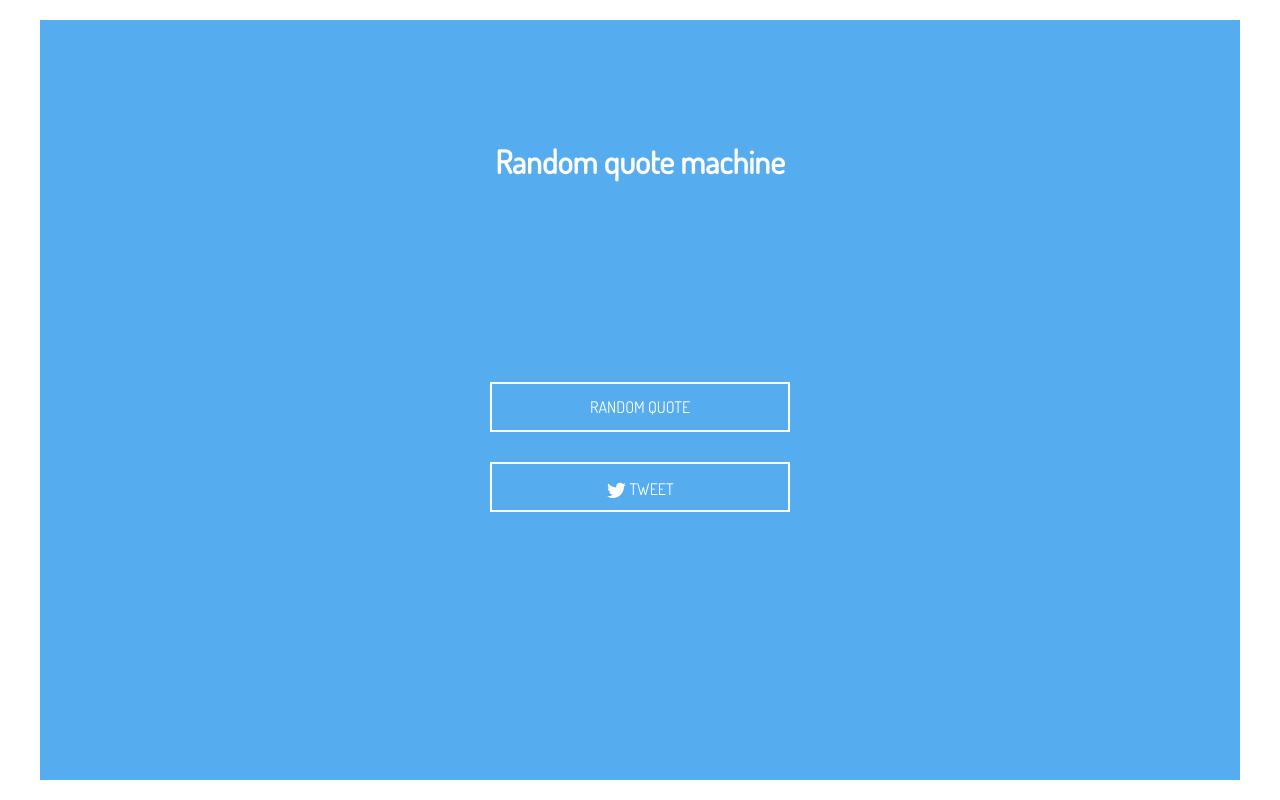
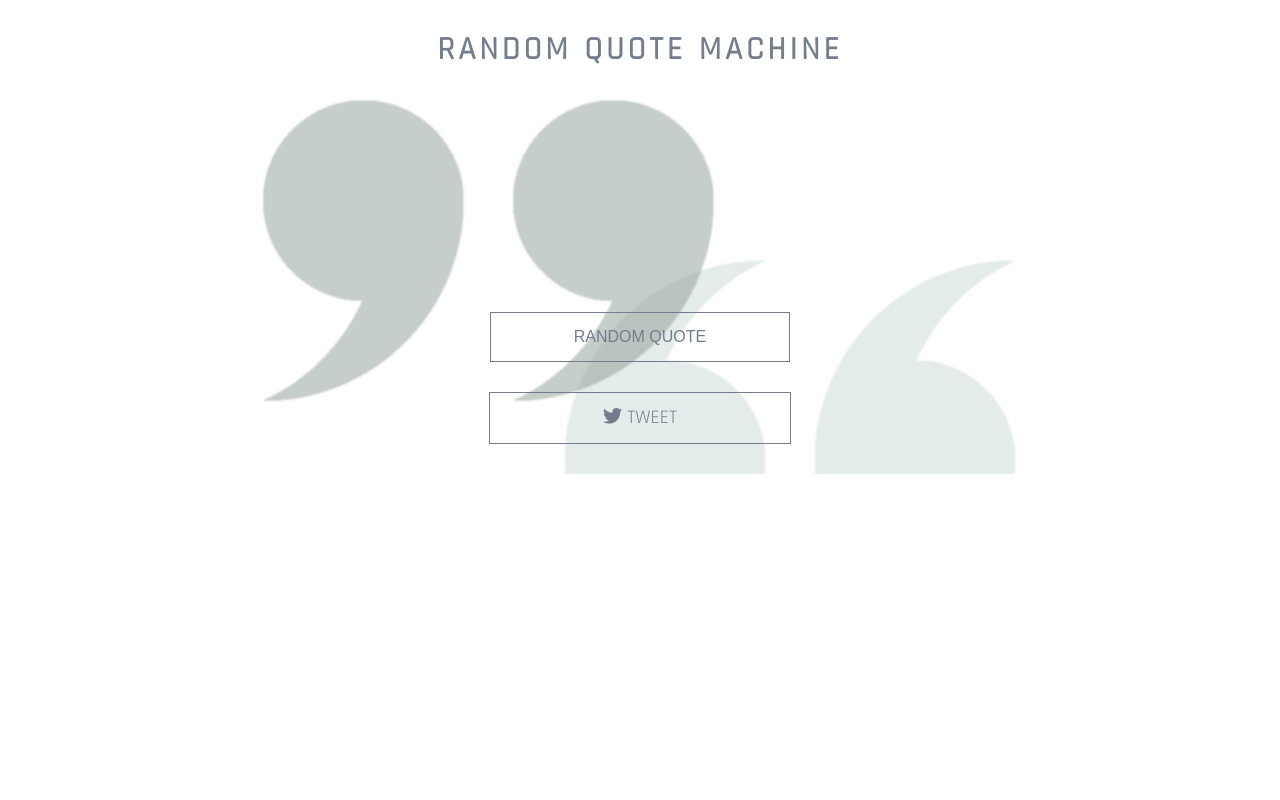
Before and after one commit to wandakalinowska/Zadanie_12_5, a plain HTML site: page index.html in a window 1280 px wide. Drawn offline with nearby package versions, Linux system fonts and the light colour scheme; no server answers; a web font is replaced by a local one.

Commit message:
Add style

```diff
--- a/index.html
+++ b/index.html
@@ -3,11 +3,11 @@
 <head>
 	<meta charset="UTF-8">
 	<title></title>
-	<link href="https://maxcdn.bootstrapcdn.com/font-awesome/4.7.0/css/font-awesome.min.css" rel="stylesheet" integrity="sha384-wvfXpqpZZVQGK6TAh5PVlGOfQNHSoD2xbE+QkPxCAFlNEevoEH3Sl0sibVcOQVnN" crossorigin="anonymous">
+	<link rel="stylesheet" href="https://use.fontawesome.com/releases/v5.3.1/css/all.css" integrity="sha384-mzrmE5qonljUremFsqc01SB46JvROS7bZs3IO2EmfFsd15uHvIt+Y8vEf7N7fWAU" crossorigin="anonymous">
 	<link rel="stylesheet" href="style.css">
 </head>
 <body>
-    <main>
+<main>
     <header>
         <h1>Random quote machine</h1>
     </header>
@@ -17,9 +17,9 @@
     </div>
     <div>
         <button class="trigger"> Random quote </button>
-        <a href="#" target="_blank" class="tweet"><i class="fa fa-lg fa-twitter"></i> Tweet</a>
+        <a href="#" target="_blank" class="tweet"><i class="fab fa-twitter"></i> Tweet</a>
     </div>
-	</main>
+</main>
 	<script src="https://ajax.googleapis.com/ajax/libs/jquery/1.12.4/jquery.min.js"></script>
     <script type="text/javascript" src="scripts.js"></script>
 </body>
--- a/scripts.js
+++ b/scripts.js
@@ -17,14 +17,14 @@ function createTweet(input) {
         quoteAuthor = "Unknown author";
     }
 
-    var tweetText = "Quote of the day - " + quoteText + " Author: " + quoteAuthor;
+    var tweetText = "Quote of the day - " + quoteText + " ~ " + quoteAuthor;
 
     if (tweetText.length > 140) {
     	getQuote();
 	} else {
 	    var tweet = tweetLink + encodeURIComponent(tweetText);
 	    $('.quote').text(quoteText);
-	    $('.author').text("Author: " + quoteAuthor);
+	    $('.author').text("~ " + quoteAuthor);
 	    $('.tweet').attr('href', tweet);
 	}
 
--- a/style.css
+++ b/style.css
@@ -1,39 +1,70 @@
-@import url('https://fonts.googleapis.com/css?family=Dosis');
+@import url('https://fonts.googleapis.com/css?family=Petit+Formal+Script');
+@import url('https://fonts.googleapis.com/css?family=Rajdhani');
 
-* {
-  box-sizing: border-box; }
+
+
 
 body {
-  font-family: 'Dosis', sans-serif;
-  margin: 0;
+  font-family: 'Rajdhani', sans-serif;
+
+
 }
 
 main {
-  margin: 20px auto;
-  background-color: #55acee;
+  margin: 0 auto;
   width: 100%;
-  max-width: 1200px;
-  height: calc(100vh - 40px);
+  max-width: 1000px;
   text-align: center;
-  color: #fff;
-  padding: 100px;
+  color: #000;
+  display: flex;
+  flex-direction: column;
+  align-items: center;
+  background-image: url(background.jpg);
+  background-size: cover;
+}
+
+header {
+  display: block;
+  width: 100%;
+  text-transform: uppercase;
+  color: #747d8c;
+  letter-spacing: 4px;
+
+
 }
 
 .box {
   margin-top: 100px;
+  max-width: 800px;
+}
+
+
+.quote {
+  font-family: 'Petit Formal Script', cursive;
+}
+
+.author{
+  text-align: right;
+  margin-right: 50px;
+  font-size: 120%;
 }
 
 .trigger {
   margin-top: 100px;
   width: 300px;
   height: 50px;
-  border: 2px solid #fff;
-  background-color: #55acee;
-  color: #ffffff;
+  border: 1px solid #747d8c;
+  color: #747d8c;
+  background-color: transparent;
   text-transform: uppercase;
   cursor: pointer;
-  font-family: 'Dosis', sans-serif;
   font-size: 16px;
+  transition-duration: 1s;
+}
+
+.trigger:hover {
+  background-color: #747d8c;
+  color: #fff;
 }
 
 .tweet {
@@ -41,10 +72,16 @@ main {
   margin: 30px auto;
   width: 300px;
   height: 50px;
-  border: 2px solid #fff;
-  color: #fff;
+  border: 1px solid #747d8c;
+  color: #747d8c;
   text-transform: uppercase;
   line-height: 50px;
   text-decoration: none;
-  font-size: 16px;
+  font-size: 120%;
+  transition-duration: 1s;
 }
+
+.tweet:hover {
+  background-color: #747d8c;
+  color: #fff;
+}
```
